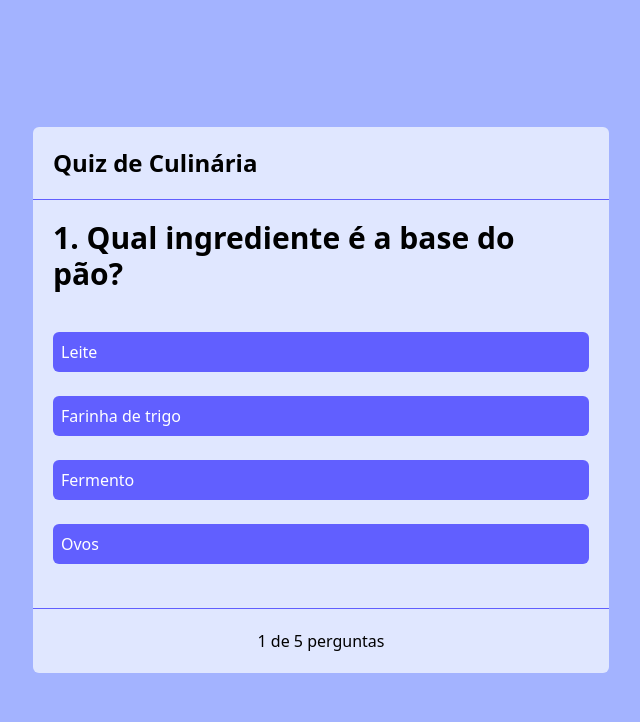
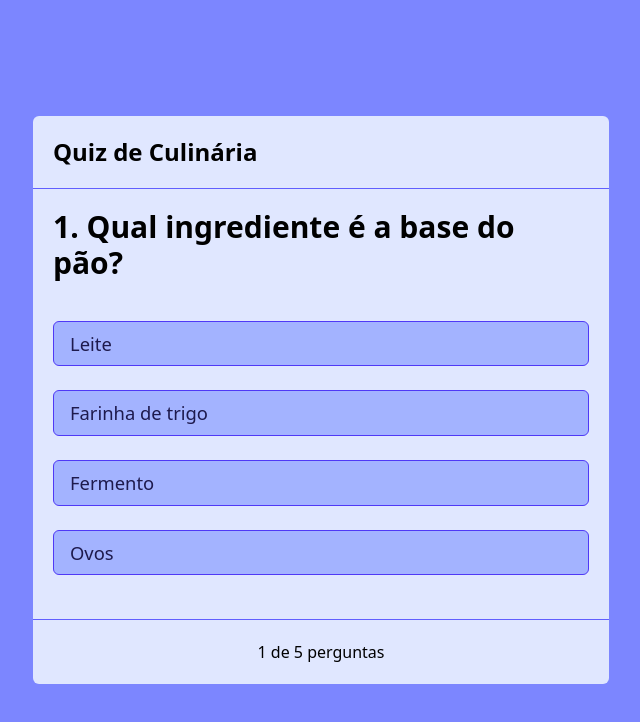
Before and after one commit to mateushoffmann7/quiz-with-next-app, a Next.js app: page / in a window 1280 px wide. Shown: the top 722 px of the page, without its empty margins (319-959 px from the left). Built offline with nearby package versions, Linux system fonts and the light colour scheme.

Commit message:
refactor: enhance question loading functionality and update styling

```diff
--- a/src/components/Card.tsx
+++ b/src/components/Card.tsx
@@ -6,13 +6,24 @@ export function Card() {
   const [currentQuestion, setCurrentQuestion] = useState(0);
   const title = 'Quiz de Culinária';
 
+  console.log(listQuiz[currentQuestion]);
+
+  function loadNextQuestion() {
+    if (listQuiz[currentQuestion + 1]) {
+      setTimeout(() => {
+        setCurrentQuestion(currentQuestion + 1);
+      }, 1000);
+    }
+  }
+
   return (
-    <div className="flex flex-col items-center justify-center h-screen bg-indigo-300">
+    <div className="flex flex-col items-center justify-center h-screen bg-indigo-400">
       <div className="bg-indigo-100 rounded-md w-full max-w-xl">
         <div className="font-bold border-b border-indigo-500 p-5 text-2xl">
           {title}
         </div>
         <Questions
+          onClick={() => loadNextQuestion()}
           question={listQuiz[currentQuestion]}
           index={currentQuestion + 1}
         />
--- a/src/components/Questions.tsx
+++ b/src/components/Questions.tsx
@@ -3,9 +3,10 @@ import { PropsQuiz } from '@/types/listQuiz';
 interface Props {
   question: PropsQuiz;
   index: number;
+  onClick: () => void;
 }
 
-export function Questions({ question, index }: Props) {
+export function Questions({ question, index, onClick }: Props) {
   return (
     <div className="">
       <div className="p-5 font-bold text-3xl">
@@ -15,7 +16,9 @@ export function Questions({ question, index }: Props) {
         {question.options.map((item, index) => {
           return (
             <div
-              className="bg-indigo-500 p-2 rounded-md text-white mb-6 hover:bg-indigo-300 cursor-pointer"
+              onClick={onClick}
+              className="bg-indigo-300 py-2 px-4 border-1 border-indigo-600 rounded-md
+               text-indigo-950 mb-6 hover:opacity-60 cursor-pointer text-[1.15rem]"
               key={index}
             >
               {item}
```
